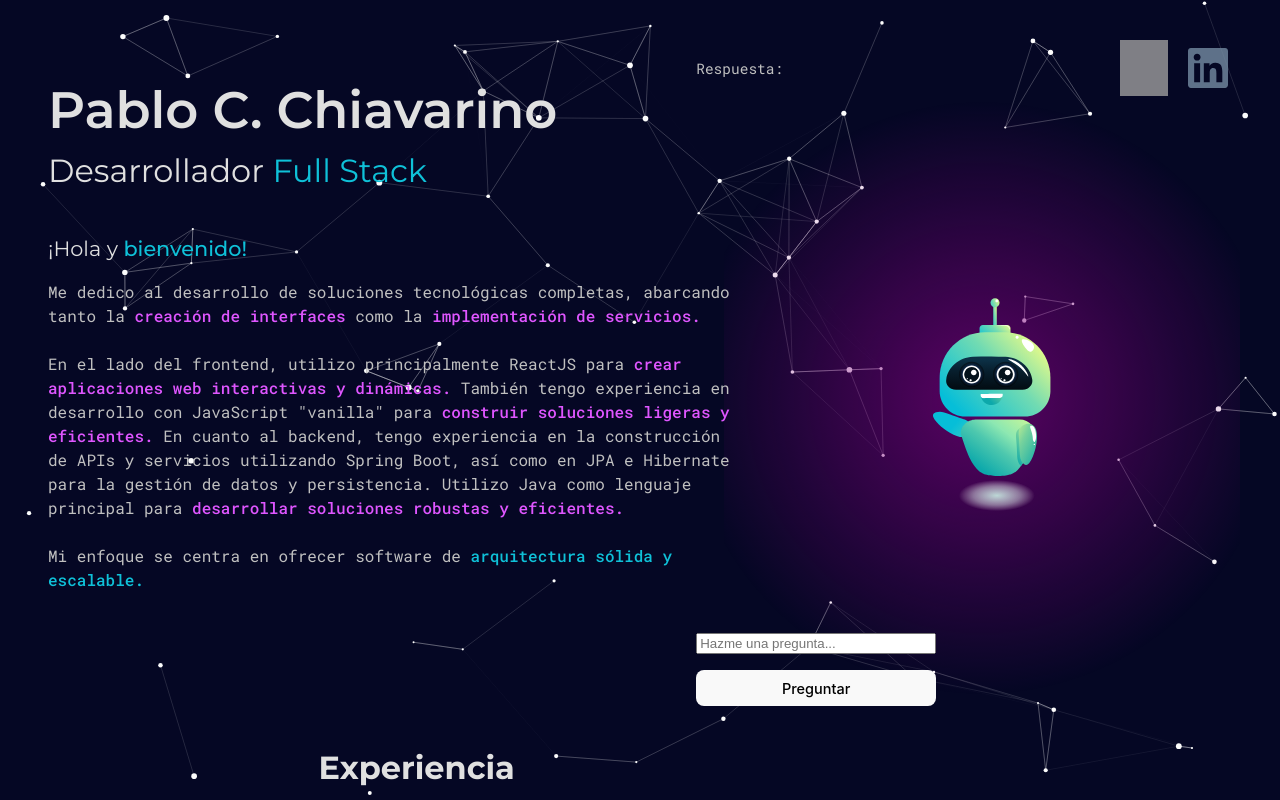
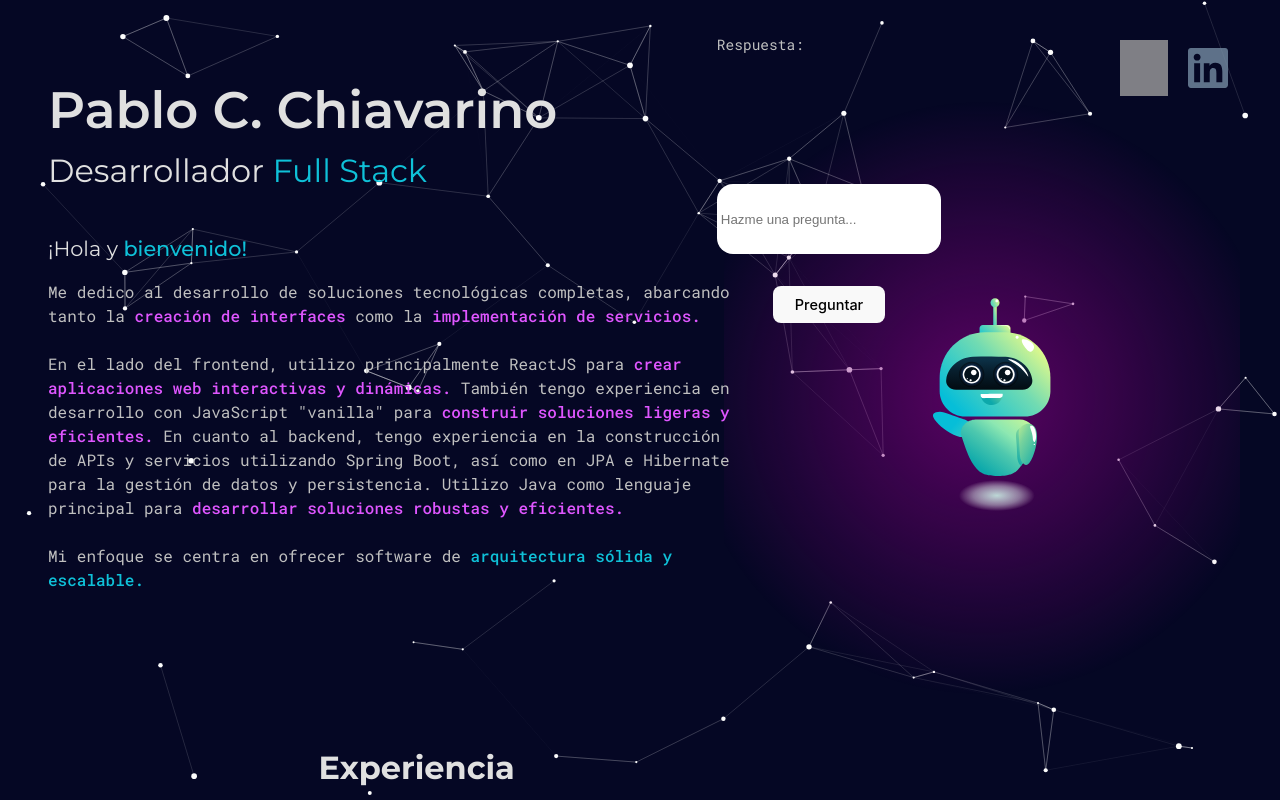
Before and after one commit to PabloC-Chiavarino/reactJs-portfolio-v2, a React (Vite) app: page / in a window 1280 px wide. Shown: the top 800 px of the page. Built offline with nearby package versions, Linux system fonts and the light colour scheme; grey boxes are pictures that could not be loaded.

Commit message:
fix: animationState change on WebGuideRobot component

```diff
--- a/src/components/WebGuideRobot/index.jsx
+++ b/src/components/WebGuideRobot/index.jsx
@@ -1,4 +1,4 @@
-import React, { useState } from "react";
+import React, { useState, useEffect } from "react";
 import PropTypes from "prop-types";
 import { config, messageResponses } from "../../config/ChatBotCfg";
 import Lottie from "lottie-react";
@@ -8,13 +8,15 @@ import "./styles.css";
 const WebGuideRobot = React.forwardRef(({ location }, ref) => {
    const [question, setQuestion] = useState("");
    const [answer, setAnswer] = useState(config.initialMessage);
+   const [animationState, setAnimationState] = useState("wgrobot--initialPos");
 
    const { wgrLocation, scrollDirection, predominantSection } = location;
 
    console.log("wgrLocation:", wgrLocation);
    console.log("scrollDirection:", scrollDirection);
+   console.log(predominantSection);
+   console.log(animationState);
 
-   let animationState = "wgrobot--initialPos";
 
    const handleAnswer = (question) => {
 
@@ -50,21 +52,37 @@ const WebGuideRobot = React.forwardRef(({ location }, ref) => {
       }
    }
 
+   useEffect(() => {
 
-   if (wgrLocation === "cta") {
-      animationState =
-         scrollDirection === "down" ? "wgrobot--goToCTA" : "wgrobot--stayEnd";
-   } else if (wgrLocation === "timeline") {
-      animationState =
-         scrollDirection === "down"
-            ? "wgrobot--goToTimeline"
-            : "wgrobot--returnFromCTA";
-   } else if (wgrLocation === "mainInfo" && predominantSection === "mainInfo") {
-      animationState =
-         scrollDirection === "down"
-            ? "wgrobot--goToTimeline"
-            : "wgrobot--returnFromTimeline";
-   }
+      if (wgrLocation === 'mainInfo' && predominantSection === 'timeline') {
+         setAnimationState(
+            scrollDirection === 'down'
+            ? 'wgrobot--goToTimeline'
+            : 'wgrobot--initialPos')
+
+      } else if (wgrLocation === 'timeline' && predominantSection === 'cta') {
+         setAnimationState(
+            scrollDirection === 'down'
+            ? 'wgrobot--goToCTA'
+            : null
+         )
+
+      } else if (wgrLocation === 'timeline' && predominantSection === 'mainInfo') {
+         setAnimationState (
+            scrollDirection === 'down'
+            ? null
+            : 'wgrobot--returnFromTimeline'
+         )
+
+      } else if (wgrLocation === 'cta' && predominantSection === 'timeline') {
+         setAnimationState (
+            scrollDirection === 'down'
+            ? 'wgrobot--stayEnd'
+            : 'wgrobot--returnFromCTA'
+         )
+      }
+   }, [predominantSection, wgrLocation, scrollDirection])
+
 
    return (
       <div className={`wgrobot__container ${animationState}`} ref={ref}>
--- a/src/components/WebGuideRobot/styles.css
+++ b/src/components/WebGuideRobot/styles.css
@@ -63,12 +63,12 @@
    font-size: 14.5px;
    display: flex;
    flex-direction: column;
-   justify-content: space-between;
+   gap: 12rem;
    position: absolute;
    right: 14rem;
-   top: 1rem;
+   top: -.5rem;
    z-index: 1;
-   width: 62%;
+   width: 58%;
    height: 100%;
 }
 
@@ -80,6 +80,20 @@
     position: relative;
     width: 75%;
 }
+
+.input__container input {
+   height: 4rem;
+  border-radius: 1rem;
+  border-color: transparent;
+}
+
+.input__container button {
+   width: 50%;
+   align-self: center;
+   top: 1rem;
+   position: relative;
+}
+
 
 .wgrobot {
    width: 70%;
--- a/src/hooks/useScrollDirection.jsx
+++ b/src/hooks/useScrollDirection.jsx
@@ -24,7 +24,7 @@ const useScrollDirection = () => {
 
         return () => window.removeEventListener('scroll', updateScrollDirection)
 
-    }, [])
+    }, [scrollDirection])
 
     return scrollDirection
 }
--- a/src/hooks/useSectionObserver.jsx
+++ b/src/hooks/useSectionObserver.jsx
@@ -18,7 +18,7 @@ const useSectionObserver = (sectionsRefs, initialLoad) => {
                 //console.log("IntersectionObserver Entry:", entry) // debugging
                 if (entry.isIntersecting) {
                     newPredominantSection = entry.target.id
-                    console.log("Intersecting section:", entry.target.id);// debugging
+                    //console.log("Intersecting section:", entry.target.id);// debugging
                 }
             })
 
@@ -31,8 +31,8 @@ const useSectionObserver = (sectionsRefs, initialLoad) => {
 
         }, {
             root: null,
-            rootMargin: "-15% 0px -15% 0px",
-            threshold: [0.65]
+            rootMargin: "-50% 0px -50% 0px",
+            threshold: [0]
         })
 
         sections.forEach(section => {
--- a/src/hooks/useWgrObserver.jsx
+++ b/src/hooks/useWgrObserver.jsx
@@ -2,7 +2,7 @@ import { useEffect, useState } from 'react';
 
 const useWgrObserver = (predominantSection, scrollDirection, wgrRef) => {
 
-    const [wgrLocation, setWgrLocation] = useState('initial')
+    const [wgrLocation, setWgrLocation] = useState('mainInfo')
 
     useEffect(() => {
 
@@ -36,7 +36,7 @@ const useWgrObserver = (predominantSection, scrollDirection, wgrRef) => {
 
     }, [predominantSection])
 
-    return { wgrLocation, scrollDirection}
+    return { wgrLocation, scrollDirection, predominantSection }
 }
 
 export default useWgrObserver
```
